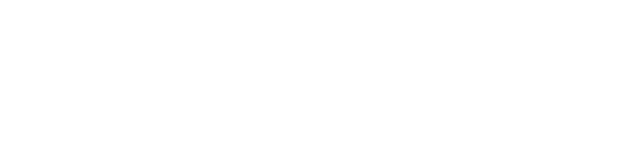
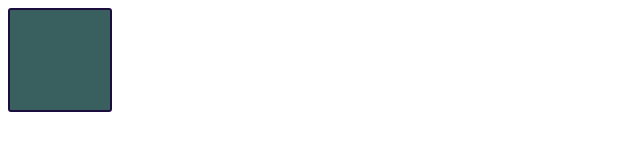
Before and after one commit to wal-z1/JOURNEY, a plain HTML site: page postionsad.html in a window 1280 px wide. Shown: the whole page, without its empty margins (0-640 px from the left). Drawn offline with Linux system fonts and the light colour scheme.

Commit message:
saddding sad

```diff
--- a/postionsad.css
+++ b/postionsad.css
@@ -0,0 +1,9 @@
+#box1 {
+	background-color: rgb(58, 95, 95);
+	border-radius: 3px;
+	border-color: rgb(27, 13, 61);
+	border-width: 2px;
+  border-style: solid;
+	width: 100px;
+	height: 100px;
+}
--- a/postionsad.html
+++ b/postionsad.html
@@ -7,6 +7,6 @@
 		<link rel="stylesheet" href="postionsad.css" />
 	</head>
 	<body>
-		<div></div>
+		<div id="box1"></div>
 	</body>
 </html>
```
